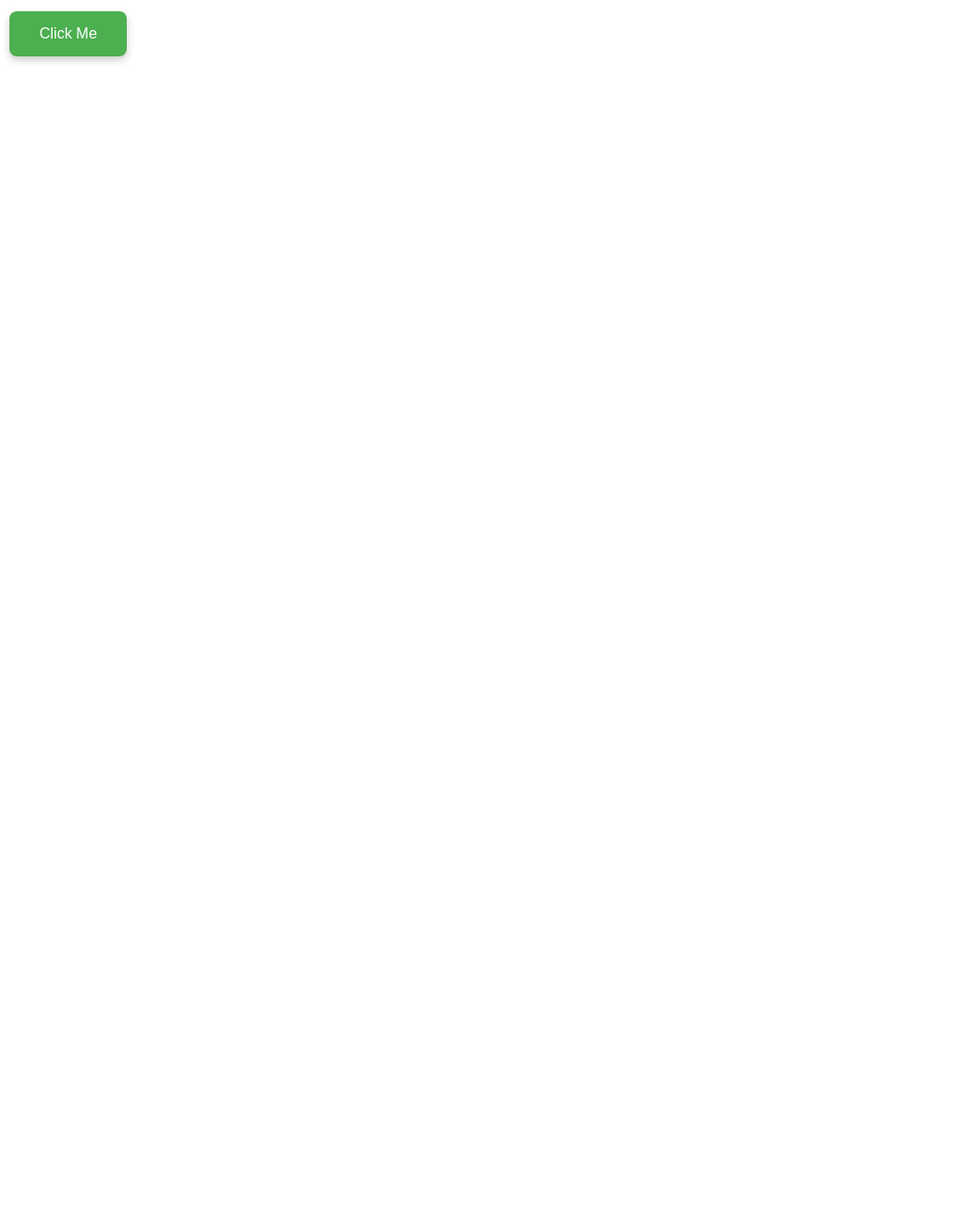
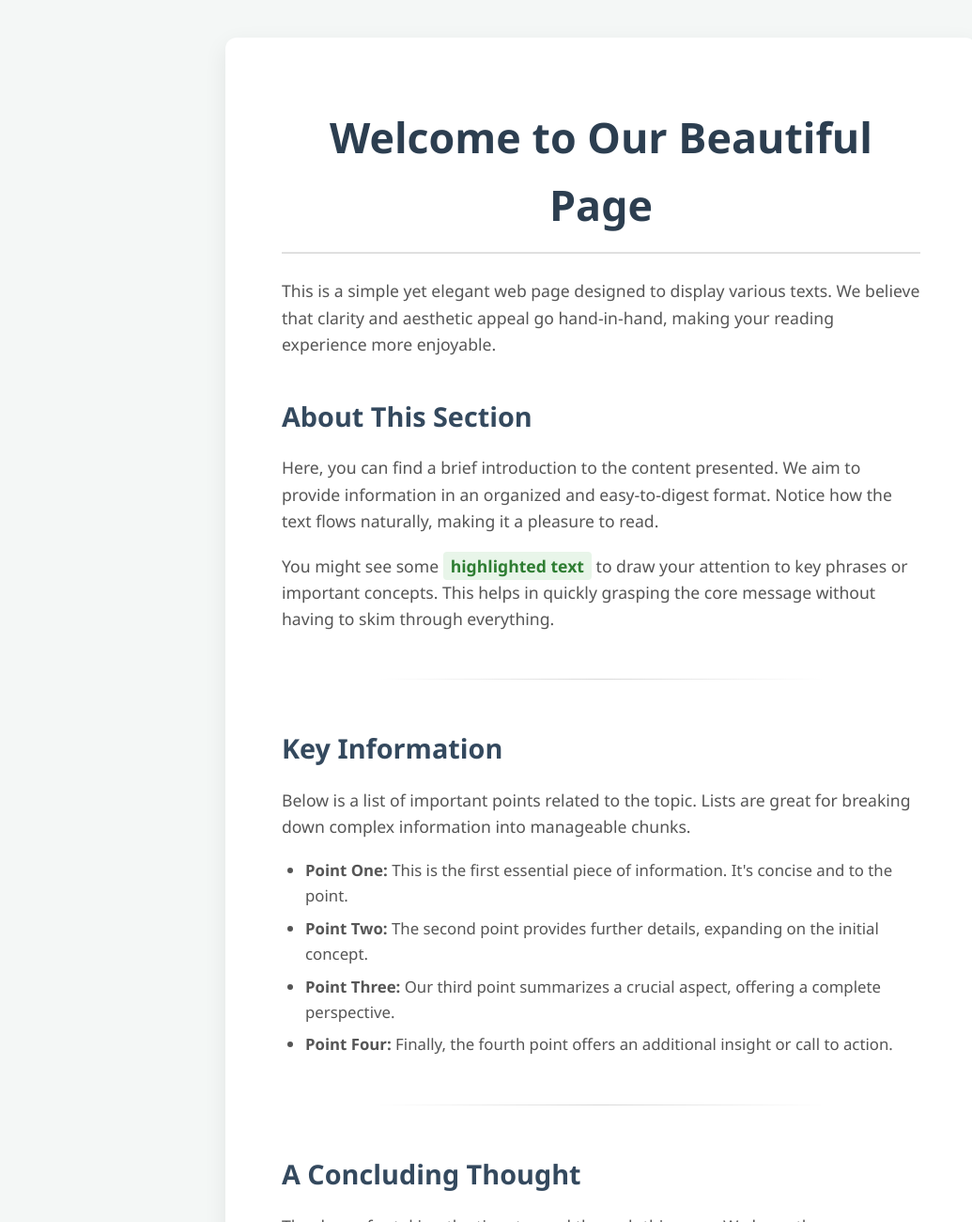
Before and after one commit to Sadullah-TANRIKULU/my-instance-issue-to-live-preview, a website: page index.html in a window 1280 px wide. Shown: the top 1300 px of the page at 94% size, without its empty margins (0-1035 px from the left). Before the commit the page ends 800 px from the top, so only its background shows below. Drawn offline with Linux system fonts and the light colour scheme.

Commit message:
feat: AI generated component - create a basic website to display some texts

```diff
--- a/index.html
+++ b/index.html
@@ -1,15 +1,159 @@
-<button style="background-color: #4CAF50; /* Green */
-               border: none;
-               color: white;
-               padding: 15px 32px;
-               text-align: center;
-               text-decoration: none;
-               display: inline-block;
-               font-size: 16px;
-               margin: 4px 2px;
-               cursor: pointer;
-               border-radius: 8px;
-               box-shadow: 0 4px 8px 0 rgba(0,0,0,0.2);
-               transition: background-color 0.3s ease, box-shadow 0.3s ease;">
-    Click Me
-</button>
+<!DOCTYPE html>
+<html lang="en">
+<head>
+    <meta charset="UTF-8">
+    <meta name="viewport" content="width=device-width, initial-scale=1.0">
+    <title>My Beautiful Text Display</title>
+    <style>
+        body {
+            font-family: 'Segoe UI', Tahoma, Geneva, Verdana, sans-serif;
+            background-color: #f4f7f6;
+            color: #333;
+            margin: 0;
+            padding: 40px 20px;
+            display: flex;
+            justify-content: center;
+            align-items: flex-start;
+            min-height: 100vh;
+            box-sizing: border-box;
+        }
+
+        .container {
+            background-color: #ffffff;
+            border-radius: 12px;
+            box-shadow: 0 8px 25px rgba(0, 0, 0, 0.08);
+            padding: 40px 60px;
+            max-width: 800px;
+            width: 100%;
+            text-align: left;
+            box-sizing: border-box;
+            line-height: 1.6;
+        }
+
+        h1 {
+            color: #2c3e50;
+            font-size: 2.8em;
+            margin-bottom: 25px;
+            border-bottom: 2px solid #e0e0e0;
+            padding-bottom: 15px;
+            text-align: center;
+        }
+
+        h2 {
+            color: #34495e;
+            font-size: 1.8em;
+            margin-top: 40px;
+            margin-bottom: 15px;
+        }
+
+        p {
+            font-size: 1.1em;
+            margin-bottom: 20px;
+            color: #555;
+        }
+
+        .highlight {
+            background-color: #e8f5e9;
+            padding: 3px 8px;
+            border-radius: 4px;
+            font-weight: bold;
+            color: #2e7d32;
+        }
+
+        .section-break {
+            width: 70%;
+            margin: 50px auto;
+            border: 0;
+            height: 1px;
+            background-image: linear-gradient(to right, rgba(0, 0, 0, 0), rgba(0, 0, 0, 0.15), rgba(0, 0, 0, 0));
+        }
+
+        ul {
+            list-style-type: disc;
+            padding-left: 25px;
+            margin-bottom: 20px;
+            color: #555;
+        }
+
+        li {
+            margin-bottom: 8px;
+            font-size: 1.05em;
+        }
+
+        @media (max-width: 768px) {
+            .container {
+                padding: 30px 30px;
+            }
+            h1 {
+                font-size: 2.2em;
+            }
+            h2 {
+                font-size: 1.5em;
+            }
+            p {
+                font-size: 1em;
+            }
+        }
+
+        @media (max-width: 480px) {
+            body {
+                padding: 20px 10px;
+            }
+            .container {
+                padding: 20px 15px;
+            }
+            h1 {
+                font-size: 1.8em;
+            }
+        }
+    </style>
+</head>
+<body>
+    <div class="container">
+        <h1>Welcome to Our Beautiful Page</h1>
+
+        <p>
+            This is a simple yet elegant web page designed to display various texts. We believe that clarity and aesthetic appeal go hand-in-hand, making your reading experience more enjoyable.
+        </p>
+
+        <h2>About This Section</h2>
+        <p>
+            Here, you can find a brief introduction to the content presented. We aim to provide information in an organized and easy-to-digest format. Notice how the text flows naturally, making it a pleasure to read.
+        </p>
+        <p>
+            You might see some <span class="highlight">highlighted text</span> to draw your attention to key phrases or important concepts. This helps in quickly grasping the core message without having to skim through everything.
+        </p>
+
+        <hr class="section-break">
+
+        <h2>Key Information</h2>
+        <p>
+            Below is a list of important points related to the topic. Lists are great for breaking down complex information into manageable chunks.
+        </p>
+        <ul>
+            <li>
+                <strong>Point One:</strong> This is the first essential piece of information. It's concise and to the point.
+            </li>
+            <li>
+                <strong>Point Two:</strong> The second point provides further details, expanding on the initial concept.
+            </li>
+            <li>
+                <strong>Point Three:</strong> Our third point summarizes a crucial aspect, offering a complete perspective.
+            </li>
+            <li>
+                <strong>Point Four:</strong> Finally, the fourth point offers an additional insight or call to action.
+            </li>
+        </ul>
+
+        <hr class="section-break">
+
+        <h2>A Concluding Thought</h2>
+        <p>
+            Thank you for taking the time to read through this page. We hope the presentation was clear and the content informative. Our goal is always to create a user-friendly experience. Feel free to explore more or revisit this page anytime!
+        </p>
+        <p>
+            &mdash; The Text Display Team
+        </p>
+    </div>
+</body>
+</html>
```
